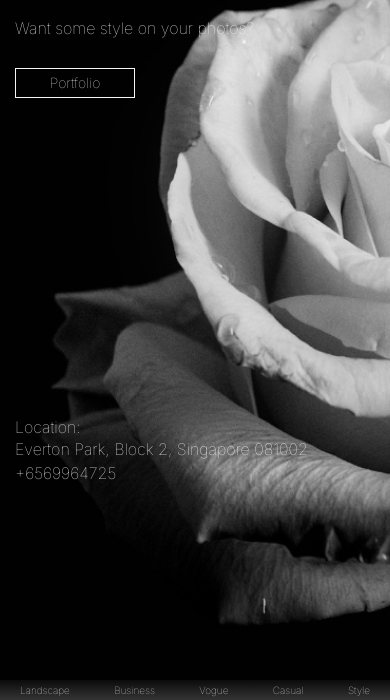
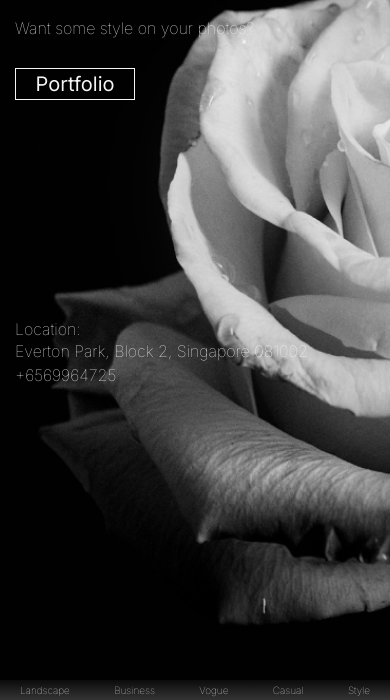
Before and after one commit to dockerstar/Monovision_studio, a website: page src/index.html in a window 390 px wide. Shown: the part 144-844 px from the top of the page. Drawn offline with Linux system fonts and the light colour scheme.

Commit message:
change scroll and adaptation 576px address

```diff
--- a/src/css/style.css
+++ b/src/css/style.css
@@ -32,6 +32,7 @@ img {
 
 html {
 	font-family: "Inter", sans-serif;
+	scroll-behavior: smooth;
 }
 
 :root {
@@ -194,7 +195,7 @@ html {
 	}
 	@media screen and (max-width: 576px) {
 		& {
-			margin-top: 320px;
+			margin-top: 220px;
 		}
 	}
 }
--- a/src/index.html
+++ b/src/index.html
@@ -19,7 +19,7 @@
 				<div class="container">
 					<h1 class="promo__title">Monovision Studio</h1>
 				<h2 class="promo__subtitle">Want some style on your photos? </h2>
-				<button class="promo__btn">Portfolio</button>
+				<button class="promo__btn"><a href="#portf">Portfolio</a></button>
 				<div class="promo__address">
 					Location:
 					<address>
@@ -68,7 +68,7 @@
 			</section>
 			<section class="works">
 				<div class="container">
-					<div class="title"><span>Our works</span></div>
+					<div id="portf" class="title"><span>Our works</span></div>
 					<div class="divider"></div>
 					<div class="works__grid">
 						<img src="img/works/bridge.jpg" alt="">
```
